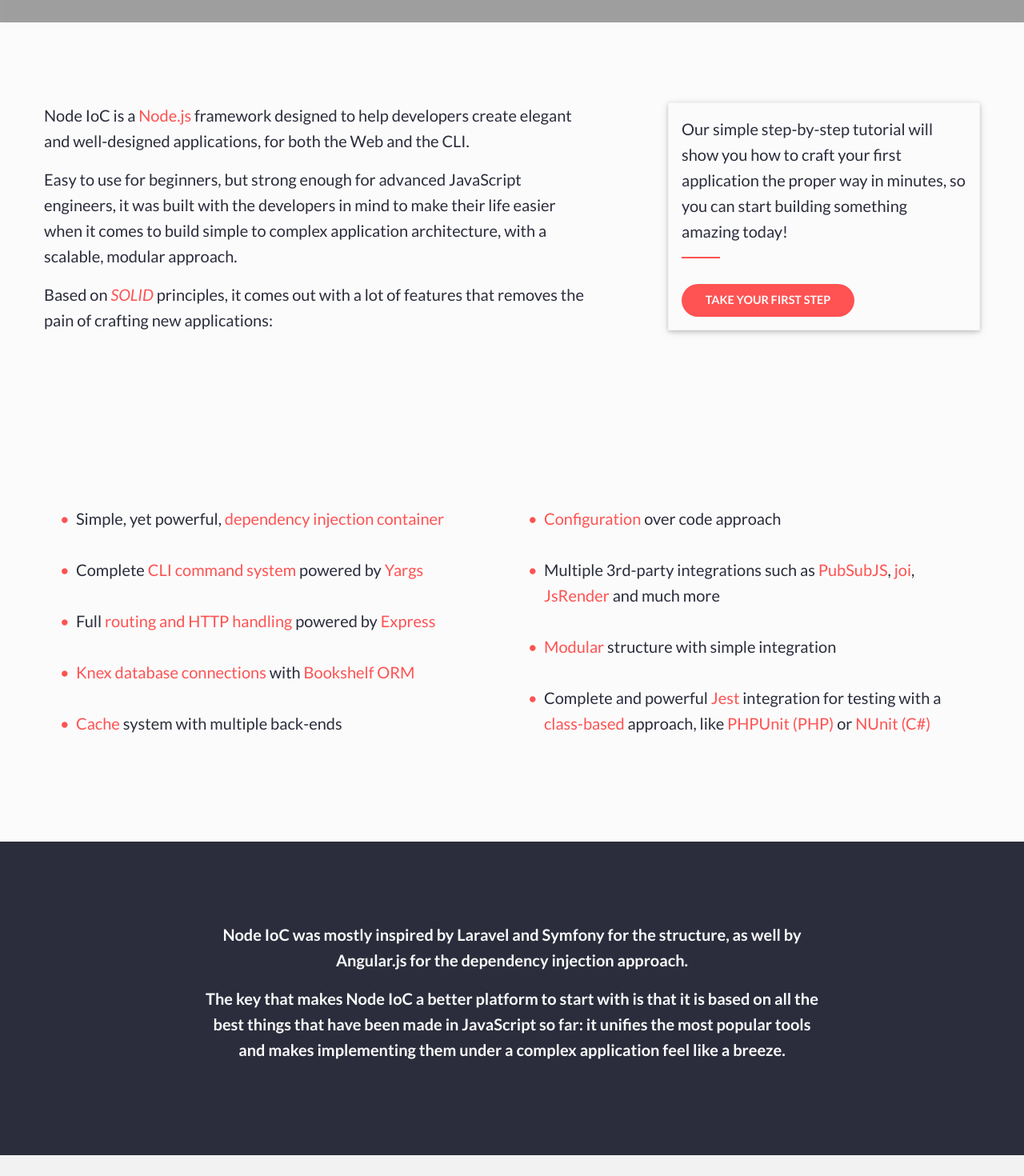
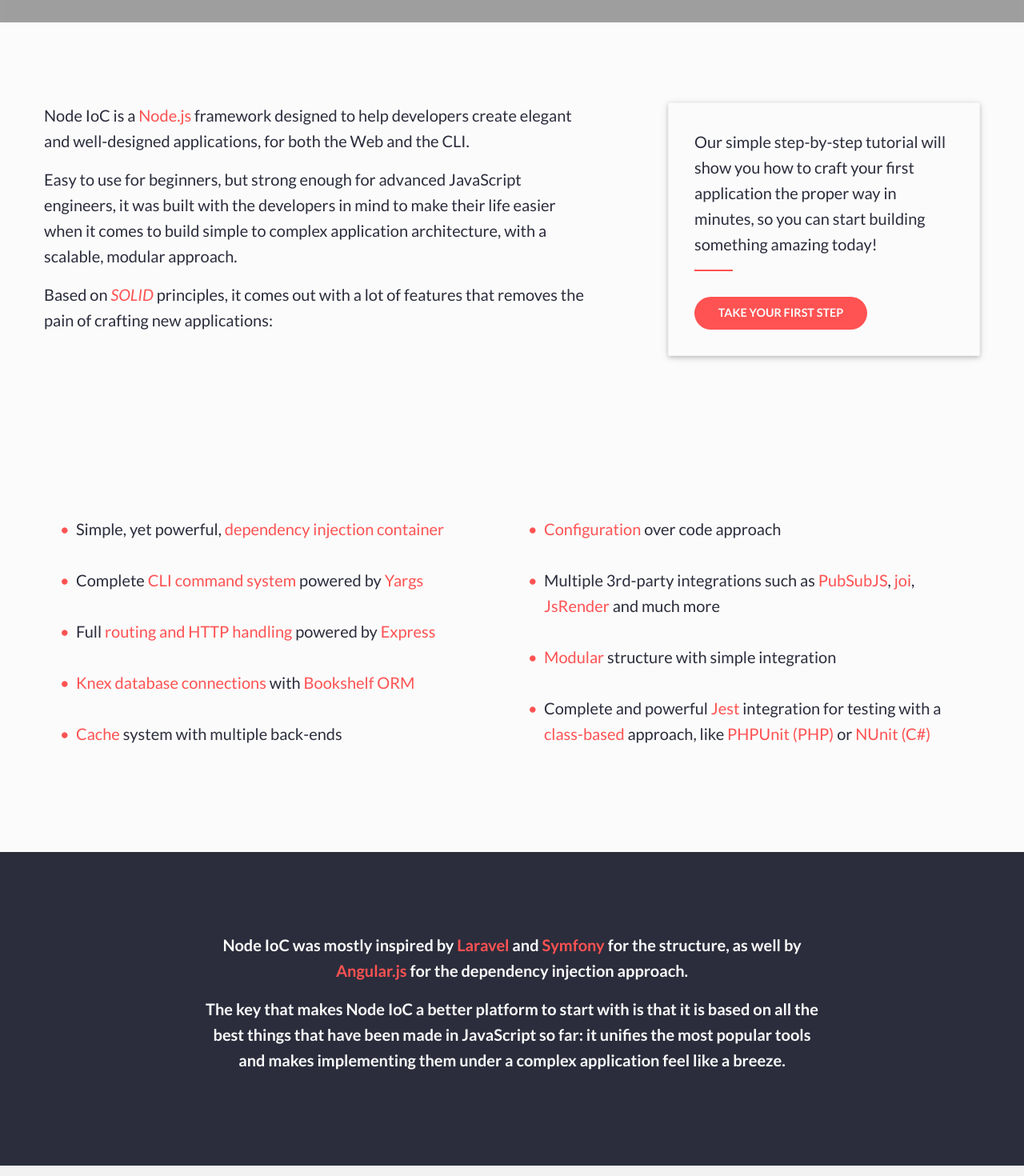
Before and after one commit to absolunet/docs-node-ioc, a Vue app: page /docs-node-ioc/en in a window 1280 px wide. Shown: the part 460-1930 px from the top of the page at 80% size. Built offline with nearby package versions, Linux system fonts and the light colour scheme; grey boxes are pictures that could not be loaded.

Commit message:
Fix paddings and add favicon and

```diff
--- a/src/docs/Home.vue
+++ b/src/docs/Home.vue
@@ -1,6 +1,6 @@
 <template>
     <div class="home-content">
-        <div class="jumbotron">
+        <div class="section jumbotron">
             <div class="jumbotron-image" style="background-image: url('https://images.unsplash.com/photo-1478088702756-f16754aaf0c4?ixlib=rb-1.2.1&ixid=eyJhcHBfaWQiOjEyMDd9&auto=format&fit=crop&w=1650&q=80')"></div>
             <div class="grid-container">
                 <div class="grid-x">
@@ -20,7 +20,7 @@
                         <p>Based on <em><a href="(https://en.wikipedia.org/wiki/SOLID">SOLID</a></em> principles, it comes out with a lot of features that removes the pain of crafting new applications:</p>
                     </div>
                     <div class="cell medium-4 medium-offset-1">
-                        <div class="card shadow">
+                        <div class="card shadow padding-1 first-steps">
                             <div class="card-section">
                                 <p class="separator-left">Our simple step-by-step tutorial will show you how to craft your first application the proper way in minutes, so you can start building something amazing today!</p>
                             </div>
@@ -59,7 +59,7 @@
             <div class="grid-container">
                 <div class="grid-x">
                     <div class="cell medium-10 medium-offset-1 large-8 large-offset-2 text-center">
-                        <p>Node IoC was mostly inspired by Laravel and Symfony for the structure, as well by Angular.js for the dependency injection approach.</p>
+                        <p>Node IoC was mostly inspired by <a href="https://laravel.com" target="_blank">Laravel</a> and <a href="https://symfony.com" target="_blank">Symfony</a> for the structure, as well by <a href="https://angularjs.org" target="_blank">Angular.js</a> for the dependency injection approach.</p>
                         <p>The key that makes Node IoC a better platform to start with is that it is based on all the best things that have been made in JavaScript so far: it unifies the most popular tools and makes implementing them under a complex application feel like a breeze.</p>
                     </div>
                 </div>
@@ -70,7 +70,7 @@
                 <p class="lead">Out-of-the-box package implementations:</p>
                 <div class="grid-x">
                     <div class="cell medium-3" v-for="(group,index) in packageGroups" :key="index">
-                        <ul>
+                        <ul class="margin-bottom-0">
                             <li v-for="p in group" :key="p"><a :href="`https://npmjs.com/package/${p}`" target="_blank" v-text="p"></a></li>
                         </ul>
                     </div>
@@ -174,7 +174,6 @@
 				return this.getLink('/first-steps/create-a-command');
             },
             packageGroups() {
-
 				return this.packages.reduce((groups, p, i, array) => {
 					const group = Math.floor(i / array.length * 4);
 					groups[group] = groups[group] || [];
@@ -193,15 +192,18 @@
 </script>
 
 <style lang="scss" scoped>
-    @import '../styles/config';
+    @import '../lib/config/design';
     $jumbotron-offset: 1em;
+    $section-padding-map: (
+            small: 2em,
+            medium: 5em
+    );
 
     .home-content {
         font-size: 1.25em;
     }
 
     .jumbotron {
-        padding: 6em 0;
         position: relative;
         color: $white;
         overflow: hidden;
@@ -224,8 +226,8 @@
         }
     }
 
-    .section {
-        padding: 5em 0;
+    .first-steps {
+        margin-top: 1em;
     }
 
     .features {
@@ -248,4 +250,22 @@
         text-transform: uppercase;
         font-weight: bold;
     }
+
+    @each $size, $padding in $section-padding-map {
+        @include breakpoint($size) {
+            .section {
+                padding: $padding 0;
+            }
+        }
+    }
+
+    @include breakpoint(medium) {
+        .jumbotron {
+            padding: 6em 0;
+        }
+
+        .first-steps {
+            margin-top: 0;
+        }
+    }
 </style>
--- a/src/lib/components/navigation/SectionsMenu.vue
+++ b/src/lib/components/navigation/SectionsMenu.vue
@@ -36,3 +36,16 @@
         }
     }
 </script>
+
+<style lang="scss" scoped>
+    .router-link-active {
+        position: relative;
+
+        &::before {
+            content: '\02022';
+            position: absolute;
+            left: 0;
+            top: .5em;
+        }
+    }
+</style>
```
Also changed, not shown: src/docs/logo.svg (added), 7 other files (tests, documents, lock files or other folders).
